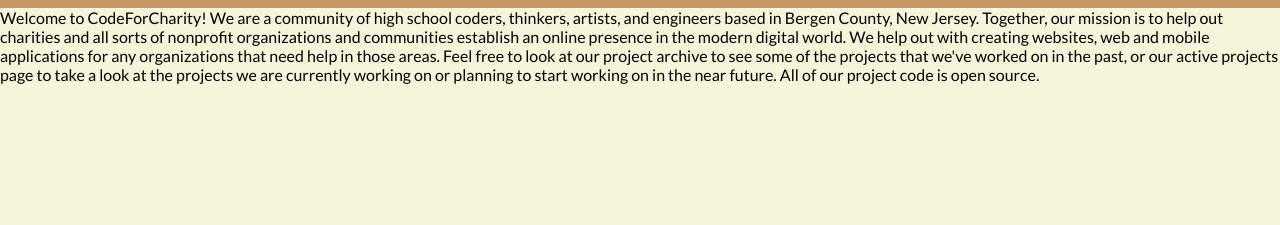
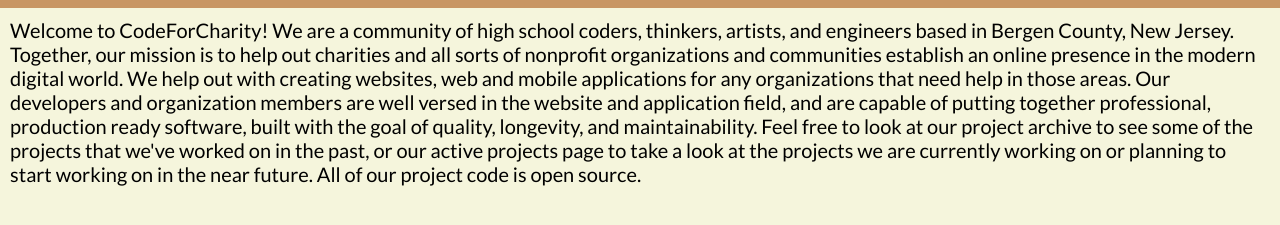
Before and after one commit to bca-code-for-charity/cfc-homepage-web, a plain HTML site: page index.html in a window 1280 px wide. Shown: the part 59-284 px from the top of the page. Drawn offline with nearby package versions, Linux system fonts and the light colour scheme.

Commit message:
tweak homepage text and css

```diff
--- a/css/active-projects.css
+++ /dev/null
@@ -1,5 +0,0 @@
-/* TODO implement the styling here */
-
-body {
-    background-color: aqua;
-}
--- a/css/archive.css
+++ /dev/null
@@ -1,5 +0,0 @@
-/* TODO implement the styling here */
-
-body {
-    background-color: gray;
-}
--- a/css/index.css
+++ b/css/index.css
@@ -1,5 +1,5 @@
-/* TODO implement the styling here */
-
-body {
-    background-color: beige;
+#main-text {
+    padding: 10px;
+    font-size: 20px;
+    text-align: left;
 }
--- a/index.html
+++ b/index.html
@@ -21,22 +21,23 @@
                 <img id="narrow" src="./images/hamburger-menu.svg" style="display: none" />
             </div>
         </div>
-        <div id="links-narrow" style="display: none;">
+        <div id="links-narrow" style="display: none">
             <a class="link" href="">Home</a>
             <a class="link" href="./our-process/">Our Process</a>
             <a class="link" href="./archive/">Project Archive</a>
             <a class="link" href="./active-projects/">Active Projects</a>
             <a class="link" href="./contact-us/">Contact Us</a>
         </div>
-
-        <div>
+        <div id="main-text">
             Welcome to CodeForCharity! We are a community of high school coders, thinkers, artists, and engineers based
             in Bergen County, New Jersey. Together, our mission is to help out charities and all sorts of nonprofit
             organizations and communities establish an online presence in the modern digital world. We help out with
-            creating websites, web and mobile applications for any organizations that need help in those areas. Feel
-            free to look at our project archive to see some of the projects that we've worked on in the past, or our
-            active projects page to take a look at the projects we are currently working on or planning to start working
-            on in the near future. All of our project code is open source.
+            creating websites, web and mobile applications for any organizations that need help in those areas. Our
+            developers and organization members are well versed in the website and application field, and are capable of
+            putting together professional, production ready software, built with the goal of quality, longevity, and
+            maintainability. Feel free to look at our project archive to see some of the projects that we've worked on
+            in the past, or our active projects page to take a look at the projects we are currently working on or
+            planning to start working on in the near future. All of our project code is open source.
         </div>
         <script src="./main.js"></script>
     </body>
--- a/main.css
+++ b/main.css
@@ -12,6 +12,7 @@
     margin: 0;
     padding: 0;
     font-family: "Lato", sans-serif;
+    background-color: #f5f5dc;
 }
 
 #header {
```
